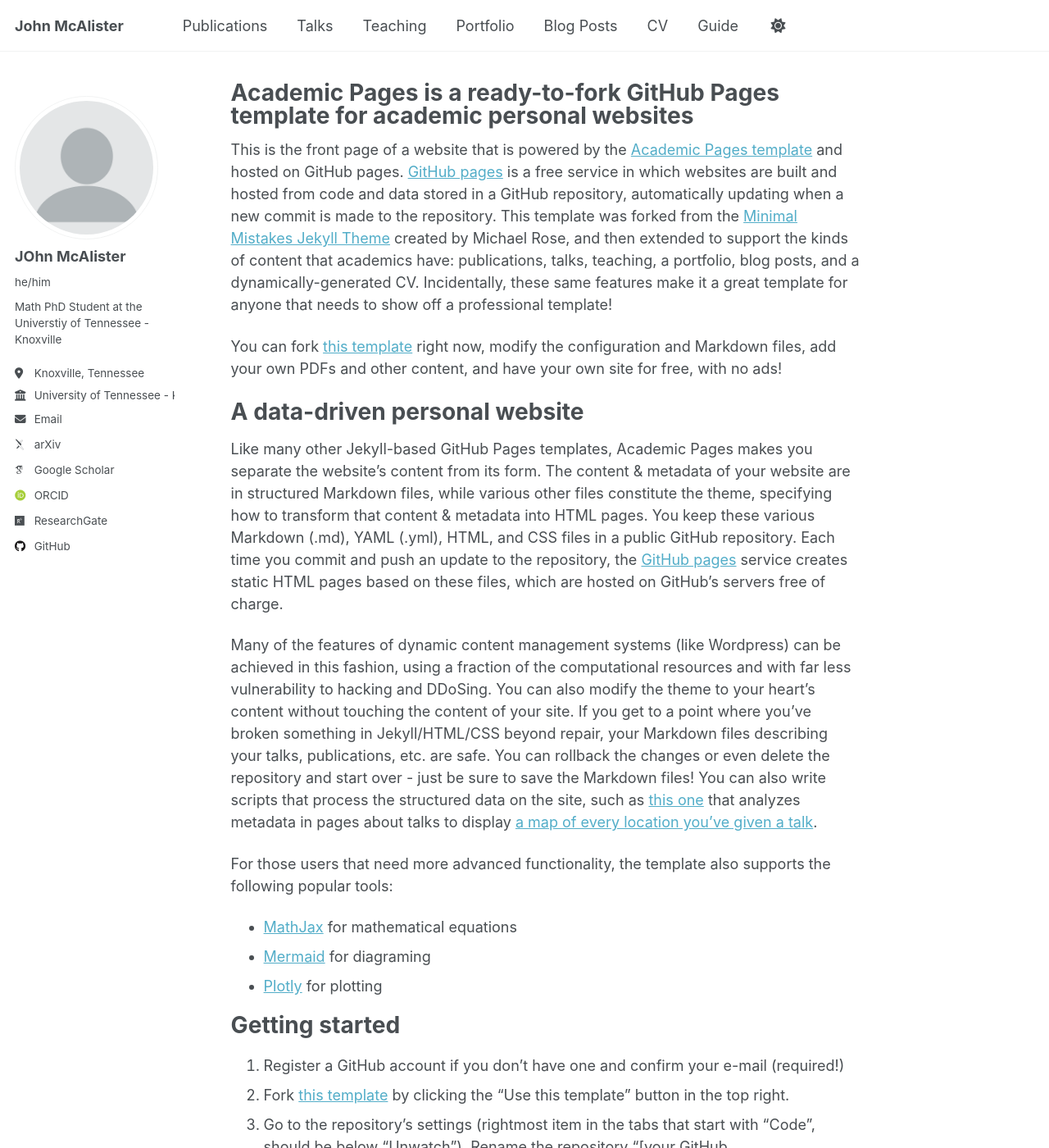
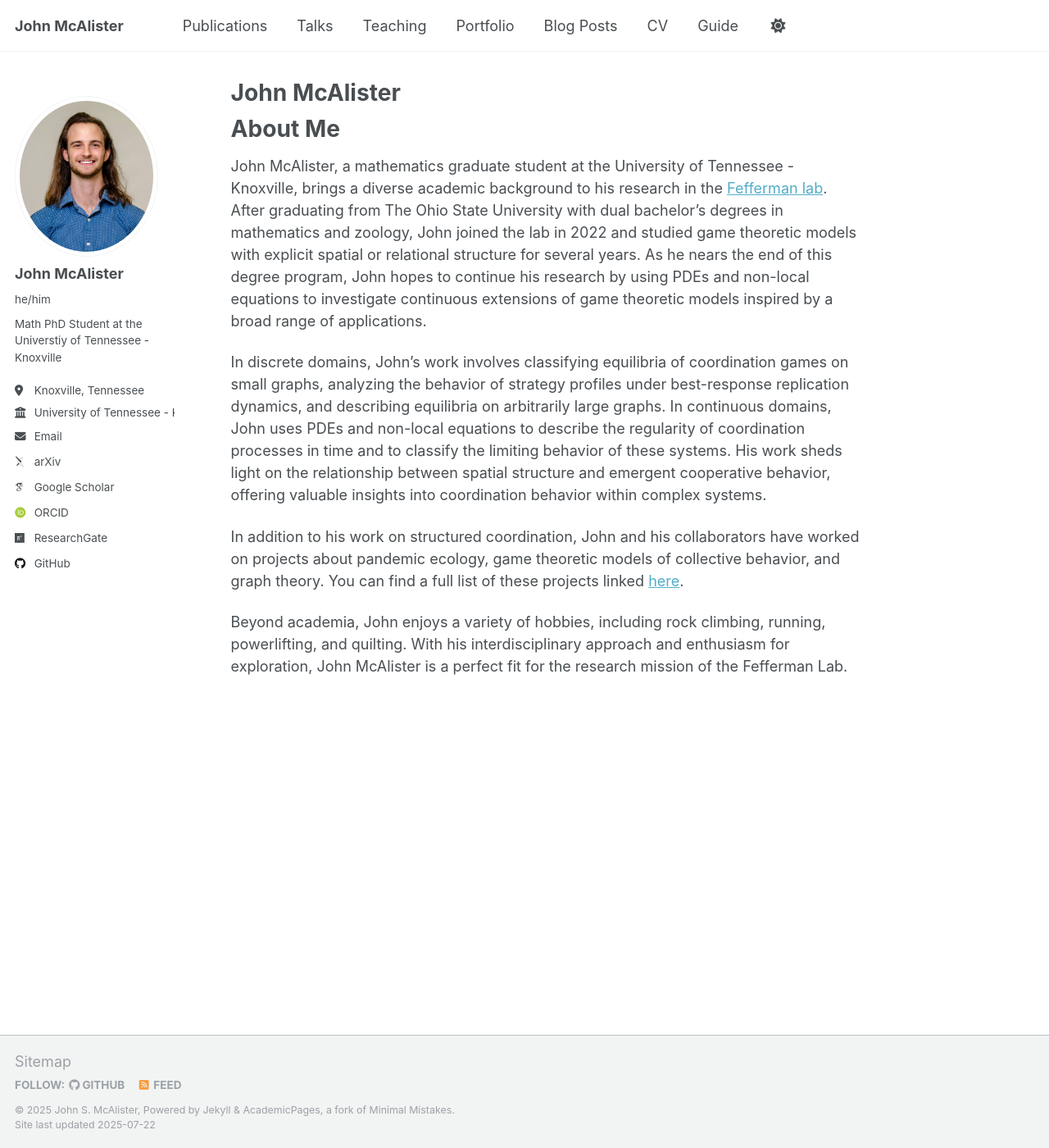
Before and after one commit to jmcalis/jmcalis.github.io, a Jekyll site: the page built from _pages/about.md, in a window 1280 px wide and 1400 px high. Shown: the whole window at 82% size. Built offline with Jekyll 4.4.1, drawn with Linux system fonts in a browser that asks for light colours; some web fonts are replaced; a script that is not in the unit is left out; some of the changed text lies outside the part shown.

Commit message:
Changes to the home page

```diff
--- a/_config.yml
+++ b/_config.yml
@@ -22,8 +22,8 @@ repository               : "jmcalis/jmcalis.github.io"
 #               Additional customization can be done by editing /_includes/author-profile.html
 author:
   # Biographic information
-  avatar           : "profile.png"
-  name             : "JOhn McAlister"
+  avatar           : "McAlisterHeadshot.jpg"
+  name             : "John McAlister"
   pronouns         : "he/him"
   bio              : "Math PhD Student at the Universtiy of Tennessee - Knoxville"
   location         : "Knoxville, Tennessee"
--- a/_pages/about.md
+++ b/_pages/about.md
@@ -1,56 +1,17 @@
 ---
 permalink: /
-title: "Academic Pages is a ready-to-fork GitHub Pages template for academic personal websites"
+title: "John McAlister"
 author_profile: true
 redirect_from:
   - /about/
   - /about.html
 ---
+About Me
+======
+John McAlister, a mathematics graduate student at the University of Tennessee - Knoxville, brings a diverse academic background to his research in the [Fefferman lab](https://feffermanlab.org). After graduating from The Ohio State University with dual bachelor's degrees in mathematics and zoology, John joined the lab in 2022 and studied game theoretic models with explicit spatial or relational structure for several years. As he nears the end of this degree program, John hopes to continue his research by using PDEs and non-local equations to investigate continuous extensions of game theoretic models inspired by a broad range of applications.
 
-This is the front page of a website that is powered by the [Academic Pages template](https://github.com/academicpages/academicpages.github.io) and hosted on GitHub pages. [GitHub pages](https://pages.github.com) is a free service in which websites are built and hosted from code and data stored in a GitHub repository, automatically updating when a new commit is made to the repository. This template was forked from the [Minimal Mistakes Jekyll Theme](https://mmistakes.github.io/minimal-mistakes/) created by Michael Rose, and then extended to support the kinds of content that academics have: publications, talks, teaching, a portfolio, blog posts, and a dynamically-generated CV. Incidentally, these same features make it a great template for anyone that needs to show off a professional template!
+In discrete domains, John's work involves classifying equilibria of coordination games on small graphs, analyzing the behavior of strategy profiles under best-response replication dynamics, and describing equilibria on arbitrarily large graphs. In continuous domains, John uses PDEs and non-local equations to describe the regularity of coordination processes in time and to classify the limiting behavior of these systems. His work sheds light on the relationship between spatial structure and emergent cooperative behavior, offering valuable insights into coordination behavior within complex systems.
 
- You can fork [this template](https://github.com/academicpages/academicpages.github.io) right now, modify the configuration and Markdown files, add your own PDFs and other content, and have your own site for free, with no ads!
+In addition to his work on structured coordination, John and his collaborators have worked on projects about pandemic ecology, game theoretic models of collective behavior, and graph theory. You can find a full list of these projects linked [here](https://scholar.google.com/citations?user=QhxXZvAAAAAJ&hl=en).
 
-A data-driven personal website
-======
-Like many other Jekyll-based GitHub Pages templates, Academic Pages makes you separate the website's content from its form. The content & metadata of your website are in structured Markdown files, while various other files constitute the theme, specifying how to transform that content & metadata into HTML pages. You keep these various Markdown (.md), YAML (.yml), HTML, and CSS files in a public GitHub repository. Each time you commit and push an update to the repository, the [GitHub pages](https://pages.github.com/) service creates static HTML pages based on these files, which are hosted on GitHub's servers free of charge.
-
-Many of the features of dynamic content management systems (like Wordpress) can be achieved in this fashion, using a fraction of the computational resources and with far less vulnerability to hacking and DDoSing. You can also modify the theme to your heart's content without touching the content of your site. If you get to a point where you've broken something in Jekyll/HTML/CSS beyond repair, your Markdown files describing your talks, publications, etc. are safe. You can rollback the changes or even delete the repository and start over - just be sure to save the Markdown files! You can also write scripts that process the structured data on the site, such as [this one](https://github.com/academicpages/academicpages.github.io/blob/master/talkmap.ipynb) that analyzes metadata in pages about talks to display [a map of every location you've given a talk](https://academicpages.github.io/talkmap.html).
-
-For those users that need more advanced functionality, the template also supports the following popular tools:
-- [MathJax](https://www.mathjax.org/) for mathematical equations
-- [Mermaid](https://mermaid.js.org/) for diagraming
-- [Plotly](https://plotly.com/javascript/) for plotting
-
-Getting started
-======
-1. Register a GitHub account if you don't have one and confirm your e-mail (required!)
-1. Fork [this template](https://github.com/academicpages/academicpages.github.io) by clicking the "Use this template" button in the top right.
-1. Go to the repository's settings (rightmost item in the tabs that start with "Code", should be below "Unwatch"). Rename the repository "[your GitHub username].github.io", which will also be your website's URL.
-1. Set site-wide configuration and create content & metadata (see below -- also see [this set of diffs](http://archive.is/3TPas) showing what files were changed to set up [an example site](https://getorg-testacct.github.io) for a user with the username "getorg-testacct")
-1. Upload any files (like PDFs, .zip files, etc.) to the files/ directory. They will appear at https://[your GitHub username].github.io/files/example.pdf.
-1. Check status by going to the repository settings, in the "GitHub pages" section
-
-Site-wide configuration
-------
-The main configuration file for the site is in the base directory in [_config.yml](https://github.com/academicpages/academicpages.github.io/blob/master/_config.yml), which defines the content in the sidebars and other site-wide features. You will need to replace the default variables with ones about yourself and your site's github repository. The configuration file for the top menu is in [_data/navigation.yml](https://github.com/academicpages/academicpages.github.io/blob/master/_data/navigation.yml). For example, if you don't have a portfolio or blog posts, you can remove those items from that navigation.yml file to remove them from the header.
-
-Create content & metadata
-------
-For site content, there is one Markdown file for each type of content, which are stored in directories like _publications, _talks, _posts, _teaching, or _pages. For example, each talk is a Markdown file in the [_talks directory](https://github.com/academicpages/academicpages.github.io/tree/master/_talks). At the top of each Markdown file is structured data in YAML about the talk, which the theme will parse to do lots of cool stuff. The same structured data about a talk is used to generate the list of talks on the [Talks page](https://academicpages.github.io/talks), each [individual page](https://academicpages.github.io/talks/2012-03-01-talk-1) for specific talks, the talks section for the [CV page](https://academicpages.github.io/cv), and the [map of places you've given a talk](https://academicpages.github.io/talkmap.html) (if you run this [python file](https://github.com/academicpages/academicpages.github.io/blob/master/talkmap.py) or [Jupyter notebook](https://github.com/academicpages/academicpages.github.io/blob/master/talkmap.ipynb), which creates the HTML for the map based on the contents of the _talks directory).
-
-**Markdown generator**
-
-The repository includes [a set of Jupyter notebooks](https://github.com/academicpages/academicpages.github.io/tree/master/markdown_generator
-) that converts a CSV containing structured data about talks or presentations into individual Markdown files that will be properly formatted for the Academic Pages template. The sample CSVs in that directory are the ones I used to create my own personal website at stuartgeiger.com. My usual workflow is that I keep a spreadsheet of my publications and talks, then run the code in these notebooks to generate the Markdown files, then commit and push them to the GitHub repository.
-
-How to edit your site's GitHub repository
-------
-Many people use a git client to create files on their local computer and then push them to GitHub's servers. If you are not familiar with git, you can directly edit these configuration and Markdown files directly in the github.com interface. Navigate to a file (like [this one](https://github.com/academicpages/academicpages.github.io/blob/master/_talks/2012-03-01-talk-1.md) and click the pencil icon in the top right of the content preview (to the right of the "Raw | Blame | History" buttons). You can delete a file by clicking the trashcan icon to the right of the pencil icon. You can also create new files or upload files by navigating to a directory and clicking the "Create new file" or "Upload files" buttons.
-
-Example: editing a Markdown file for a talk
-![Editing a Markdown file for a talk](/images/editing-talk.png)
-
-For more info
-------
-More info about configuring Academic Pages can be found in [the guide](https://academicpages.github.io/markdown/), the [growing wiki](https://github.com/academicpages/academicpages.github.io/wiki), and you can always [ask a question on GitHub](https://github.com/academicpages/academicpages.github.io/discussions). The [guides for the Minimal Mistakes theme](https://mmistakes.github.io/minimal-mistakes/docs/configuration/) (which this theme was forked from) might also be helpful.
+Beyond academia, John enjoys a variety of hobbies, including rock climbing, running, powerlifting, and quilting. With his interdisciplinary approach and enthusiasm for exploration, John McAlister is a perfect fit for the research mission of the Fefferman Lab.
```
Also changed, not shown: images/McAlisterHeadshot.jpg (added).
